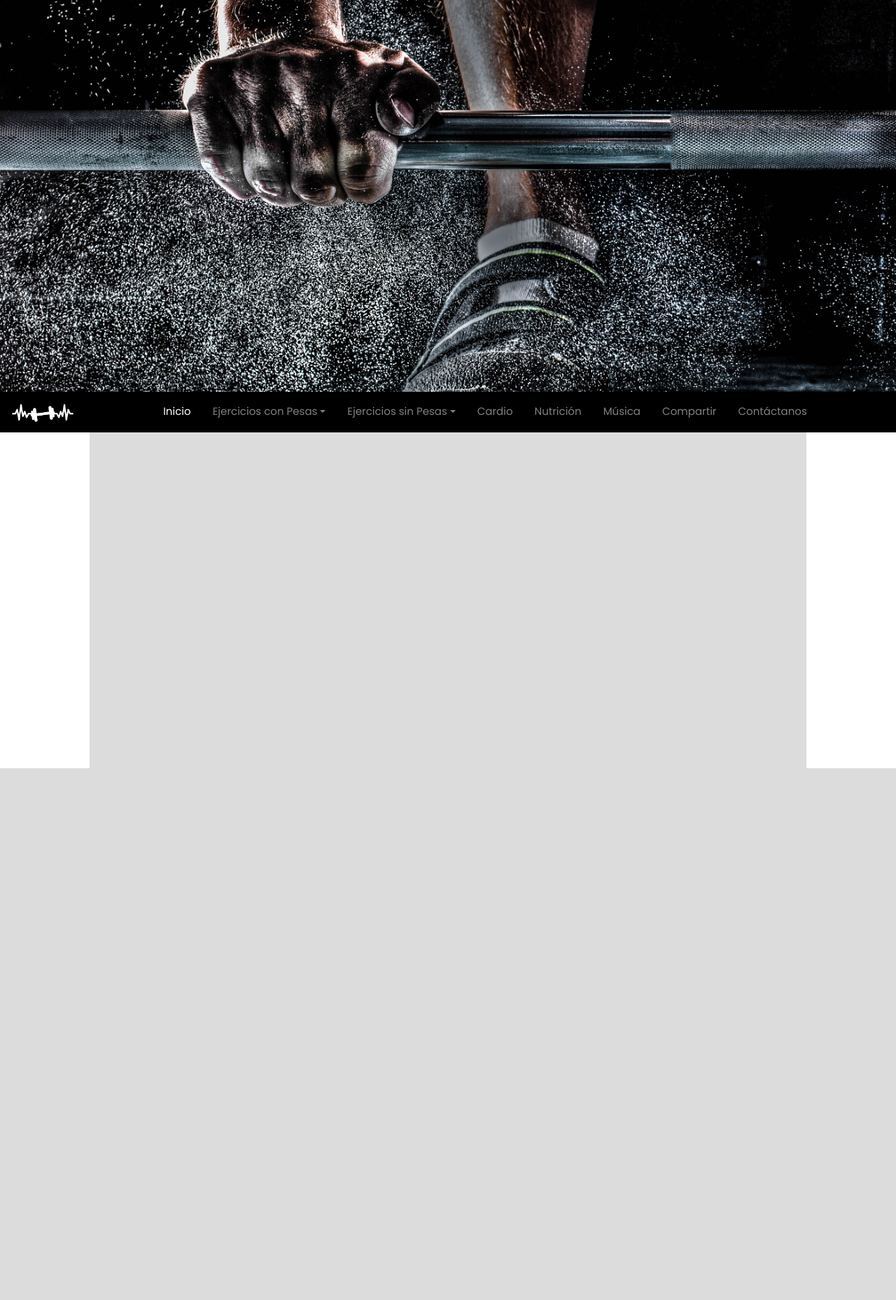
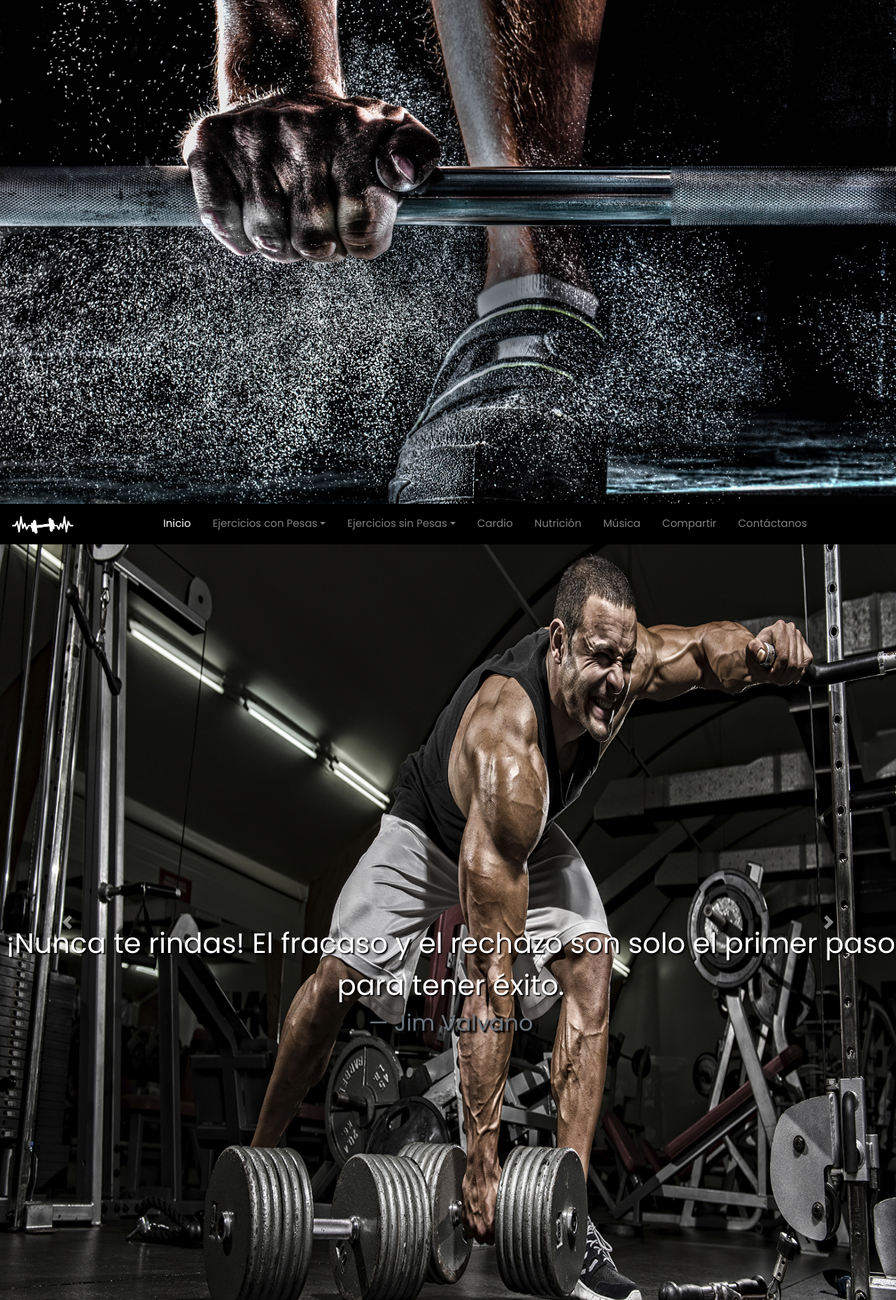
Before and after one commit to ScidaP/fitness-website, a PHP site: page / in a window 1280 px wide. Shown: the whole page at 70% size. Before the commit the page ends 1098 px from the top, so only its background shows below. Run offline with PHP 8.4, Linux system fonts and the light colour scheme.

Commit message:
Added carousel in home page

```diff
--- a/css/main.css
+++ b/css/main.css
@@ -5,7 +5,7 @@
 /* --- HEADER --- */
 
 header {
-    height: 35em;
+    height: 45em;
     background-image: url("../img/header.jpg");
     background-position: center;
     background-repeat: no-repeat;
@@ -36,9 +36,35 @@ body {
 
 /* --- MAIN --- */
 
-main {
+.main {
     width: 80%;
     background-color: rgba(220, 220, 220, 1);
     height: 30em;
     margin: 0 auto;
 }
+
+.cita-inicio {
+    font-size: 1.2em !important;
+}
+
+.image-container {
+    position: relative;
+    text-align: center;
+    color: white;
+}
+
+.middle-left {
+    position: absolute;
+    top: 50%;
+    left: 8px;
+}
+
+blockquote p {
+    text-shadow: 2px 2px 2px black;
+    font-size: 2em;
+}
+
+.blockquote-footer {
+    font-size: 1.6em;
+    text-shadow: 3px 3px 2px black;
+}
--- a/index.html
+++ b/index.html
@@ -69,7 +69,74 @@
         </div>
       </nav>
       <main>
-
+        <div id="carousel1" class="carousel slide" data-ride="carousel">
+          <div class="carousel-inner">
+            <div class="carousel-item image-container active">
+              <img src="img/inicio1.jpg" class="d-block w-100" width="1920" height="1080">
+              <blockquote class="blockquote middle-left">
+                <p class="mb-0 sombreado">¡Nunca te rindas! El fracaso y el rechazo son solo el primer paso para tener éxito.</p>
+                <footer class="blockquote-footer">Jim Valvano</footer>
+              </blockquote>
+            </div>
+            <div class="carousel-item image-container">
+              <img src="img/jordan.jpg" class="d-block w-100" width="1920" height="1080">
+              <blockquote class="blockquote middle-left">
+                <p class="mb-0 sombreado">Tienes que esperar cosas de ti mismo antes de poder hacerlas.</p>
+                <footer class="blockquote-footer">Michael Jordan</footer>
+              </blockquote>
+            </div>
+            <div class="carousel-item image-container">
+              <img src="img/inicio2.jpg" class="d-block w-100" width="1920" height="1080">
+              <blockquote class="blockquote middle-left">
+                <p class="mb-0 sombreado">La edad no es una barrera. Es una limitación que pones en tu mente.</p>
+                <footer class="blockquote-footer">Jackie Joyner-Keerse</footer>
+              </blockquote>
+            </div>
+            <div class="carousel-item image-container">
+              <img src="img/inicio3.jpg" class="d-block w-100" width="1920" height="1080">
+              <blockquote class="blockquote middle-left">
+                <p class="mb-0 sombreado">No te midas por lo que has logrado, sino por lo que deberías haber logrado con tu habilidad.</p>
+                <footer class="blockquote-footer">John Wooden</footer>
+              </blockquote>
+            </div>
+            <div class="carousel-item image-container">
+              <img src="img/inicio5.jpg" class="d-block w-100" width="1920" height="1080">
+              <blockquote class="blockquote middle-left">
+                <p class="mb-0 sombreado">Todo depende del viaje, no del resultado.</p>
+                <footer class="blockquote-footer">Carl Lewis</footer>
+              </blockquote>
+            </div>
+            <div class="carousel-item image-container">
+              <img src="img/inicio6.jpeg" class="d-block w-100" width="1920" height="1080">
+              <blockquote class="blockquote middle-left">
+                <p class="mb-0 sombreado">Si entrenas duro, no solo serás duro, serás duro de vencer.</p>
+                <footer class="blockquote-footer">Herschel Walker</footer>
+              </blockquote>
+            </div>
+            <div class="carousel-item image-container">
+              <img src="img/inicio7.jpg" class="d-block w-100" width="1920" height="1080">
+              <blockquote class="blockquote middle-left">
+                <p class="mb-0 sombreado">Solo hay dos opciones con respecto al compromiso. Estás dentro o estás fuera. No existe tal cosa como la vida en el medio.</p>
+                <footer class="blockquote-footer">Pat Riley</footer>
+              </blockquote>
+            </div>
+            <div class="carousel-item image-container">
+              <img src="img/inicio8.jpg" class="d-block w-100" width="1920" height="1080">
+              <blockquote class="blockquote middle-left">
+                <p class="mb-0 sombreado">Si le tienes miedo al fracaso, no mereces tener éxito.</p>
+                <footer class="blockquote-footer">Charles Barkley</footer>
+              </blockquote>
+            </div>
+          </div>
+          <a class="carousel-control-prev" href="#carousel1" role="button" data-slide="prev">
+            <span class="carousel-control-prev-icon" aria-hidden="true"></span>
+            <span class="sr-only">Previous</span>
+          </a>
+          <a class="carousel-control-next" href="#carousel1" role="button" data-slide="next">
+            <span class="carousel-control-next-icon" aria-hidden="true"></span>
+            <span class="sr-only">Next</span>
+          </a>
+        </div>
       </main>
 </body>
 <script src="https://code.jquery.com/jquery-3.5.1.slim.min.js" integrity="sha384-DfXdz2htPH0lsSSs5nCTpuj/zy4C+OGpamoFVy38MVBnE+IbbVYUew+OrCXaRkfj" crossorigin="anonymous"></script>
```
Also changed, not shown: img/inicio1.jpg (added), img/inicio2.jpg (added), img/inicio3.jpg (added), img/inicio4.jpg (added), img/inicio5.jpg (added), img/inicio6.jpeg (added), img/inicio7.jpg (added), img/inicio8.jpg (added), img/jordan.jpg (added), 1 other file.
